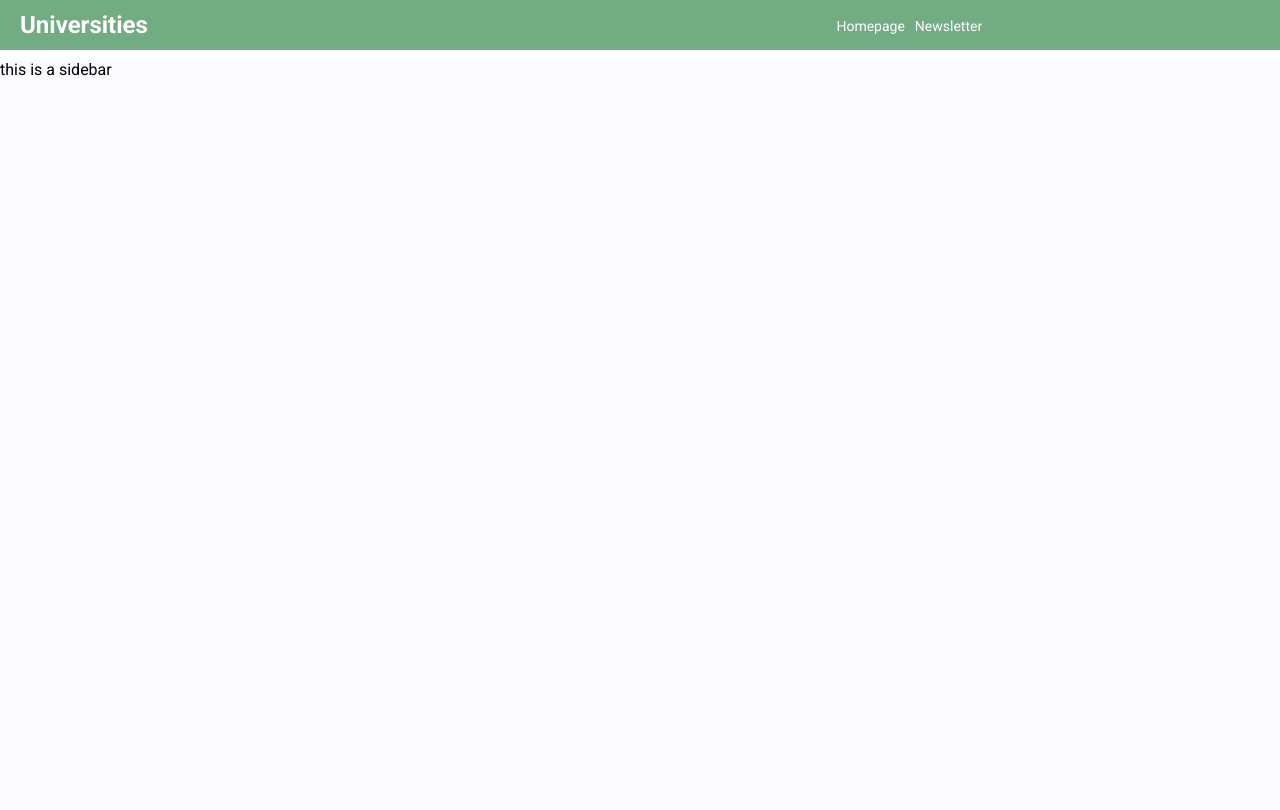
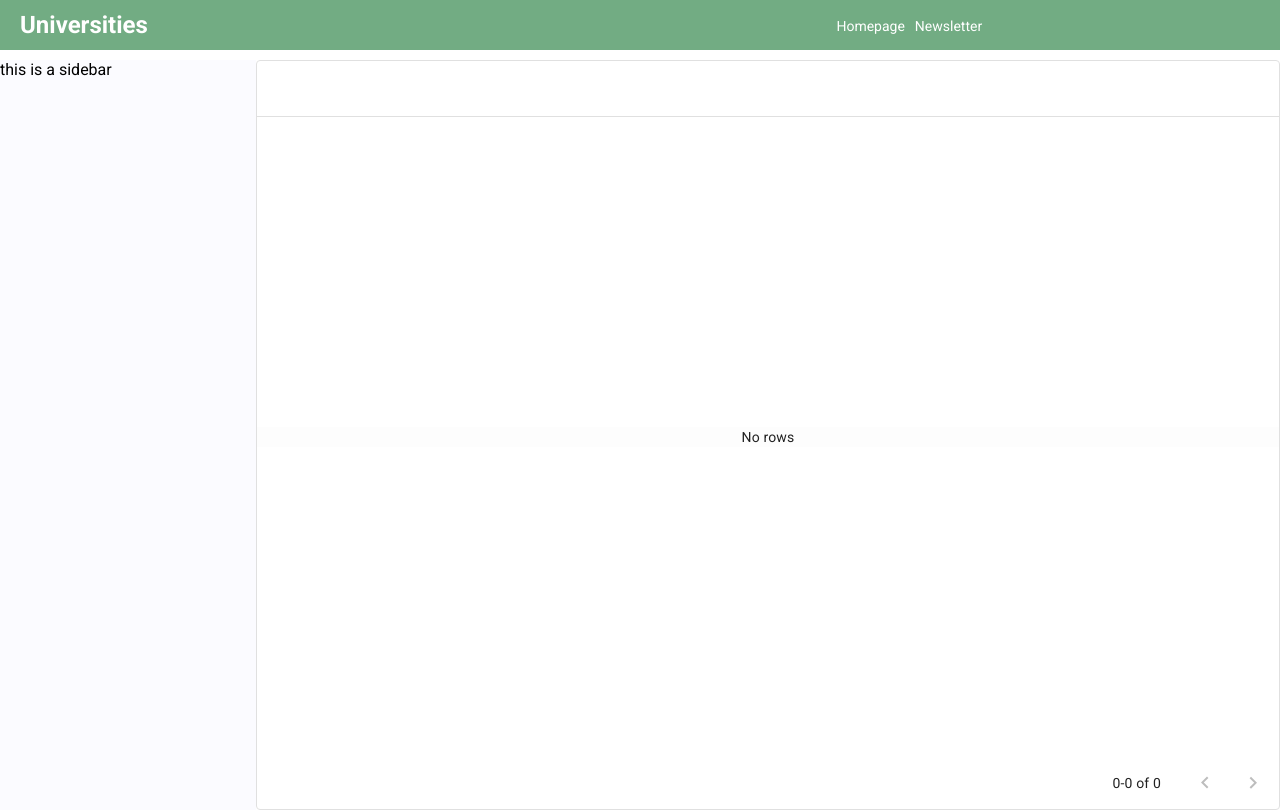
Before and after one commit to sunny092020/react, a React (Create React App) app in the folder university_list/client/: page /universities in a window 1280 px wide. Built offline with nearby package versions, Linux system fonts and the light colour scheme.

Commit message:
add universities list

```diff
--- a/university_list/client/src/App.js
+++ b/university_list/client/src/App.js
@@ -3,6 +3,7 @@ import "./App.css";
 import Home from "./pages/home/Home";
 import { BrowserRouter as Router, Switch, Route, Redirect } from "react-router-dom";
 import UserList from "./pages/userList/UserList";
+import UniversityList from "./pages/universityList/UniversityList";
 import Login from "./pages/login/Login";
 import Register from "./pages/register/Register";
 import Newsletter from "./pages/newsletter/Newsletter";
@@ -26,6 +27,9 @@ function App() {
           <Route path="/users">
             <UserList />
           </Route>
+          <Route path="/universities">
+            <UniversityList />
+          </Route>
           <Route path="/login">{user ? <Redirect to="/" /> : <Login />}</Route>
           <Route path="/newsletter">
             {user ? <Redirect to="/" /> : <Newsletter />}
--- /dev/null
+++ b/university_list/client/src/pages/universityList/UniversityList.jsx
@@ -0,0 +1,18 @@
+import "./universityList.css";
+import { DataGrid } from "@material-ui/data-grid";
+import { Link } from "react-router-dom";
+import { useState } from "react";
+
+export default function UniversityList() {
+  return (
+    <div className="userList">
+      <DataGrid
+        rows={[]}
+        disableSelectionOnClick
+        columns={[]}
+        pageSize={8}
+        checkboxSelection
+      />
+    </div>
+  );
+}
```
Also changed, not shown: university_list/client/src/pages/universityList/universityList.css (added).
